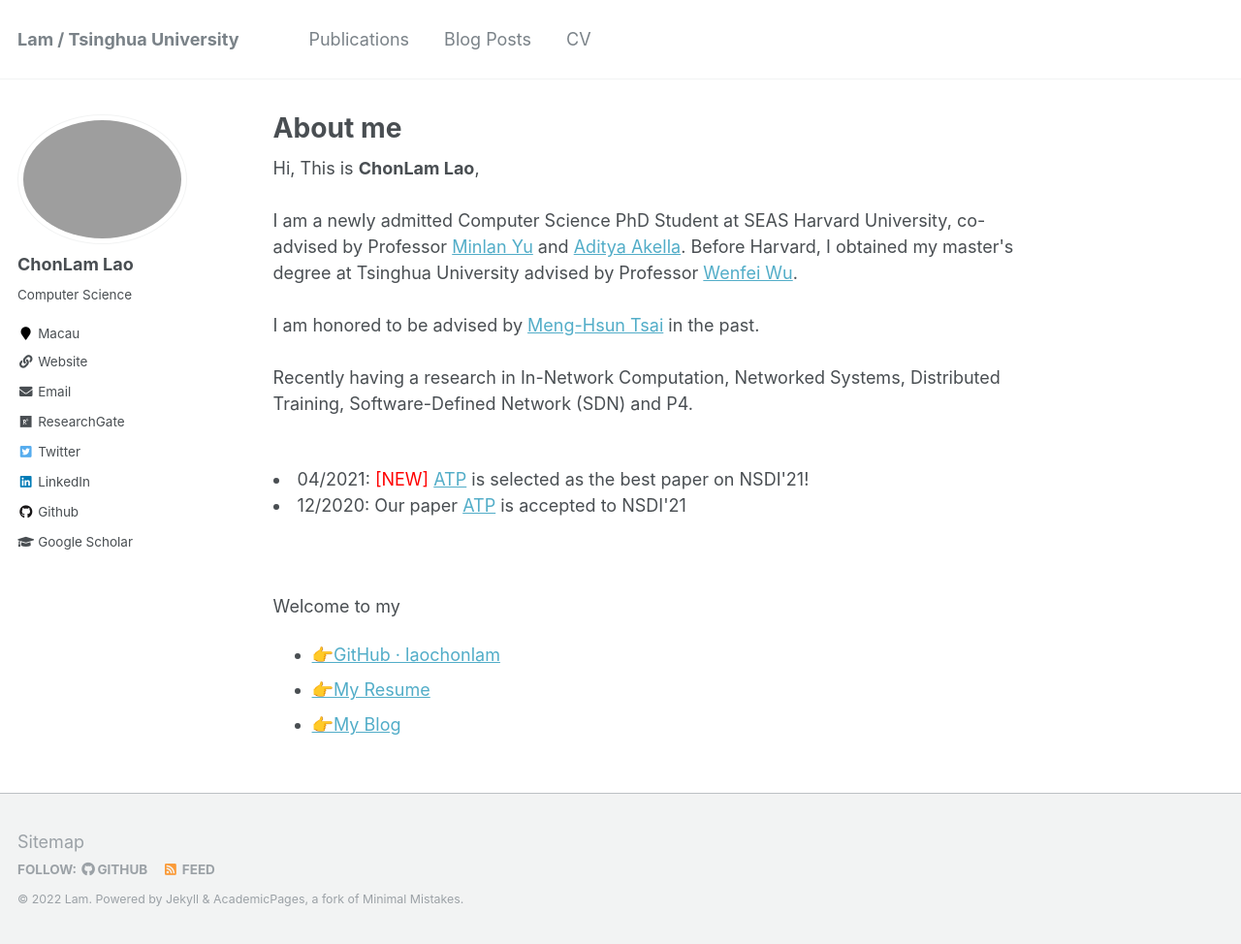
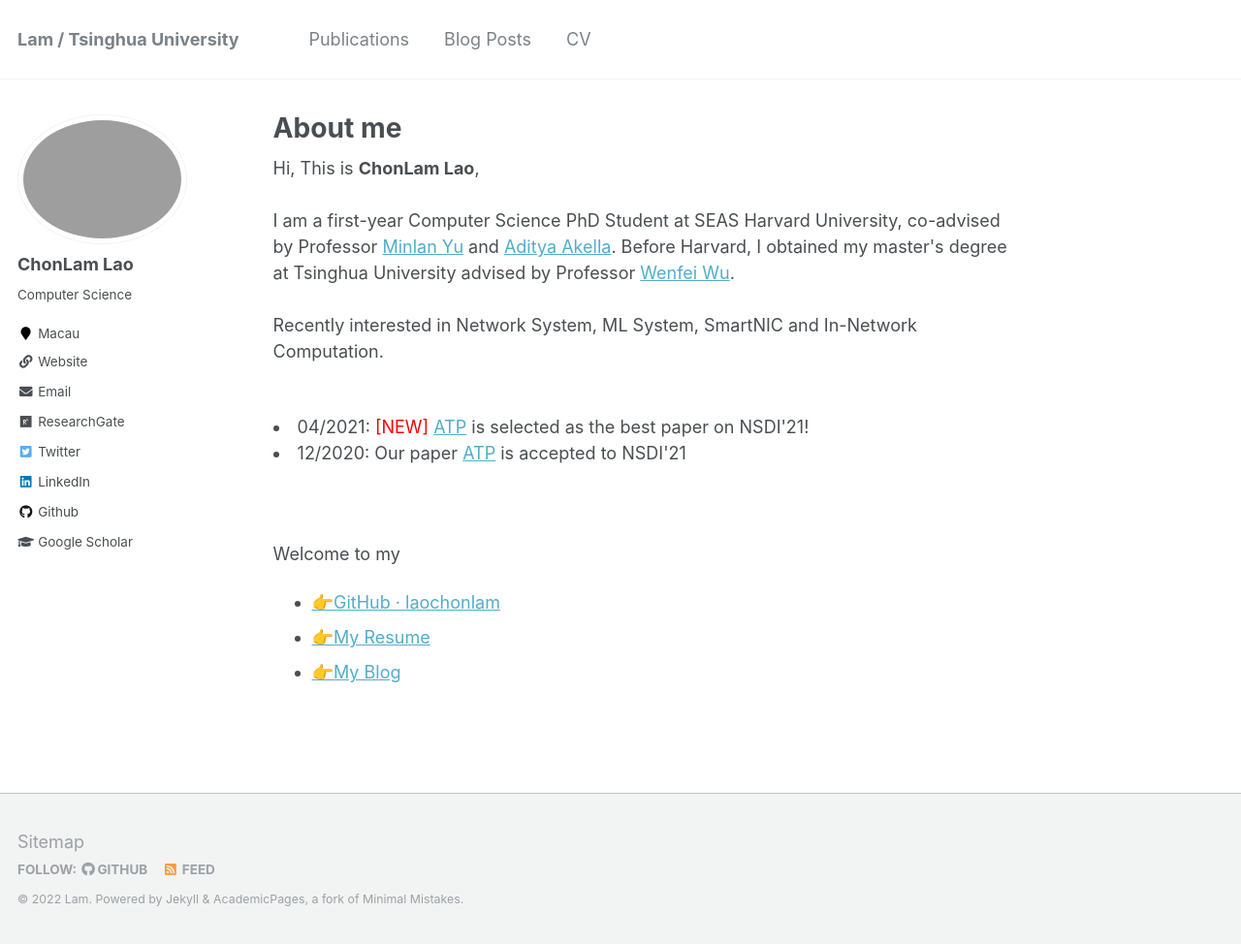
Before and after one commit to laochonlam/personal-website, a Jekyll site: the page built from _pages/about.md, in a window 1280 px wide and 974 px high. Shown: the whole window at 97% size. Built offline with Jekyll 4.4.1, drawn with Linux system fonts in a browser that asks for light colours.

Commit message:
personal website update

```diff
--- a/_pages/about.md
+++ b/_pages/about.md
@@ -9,12 +9,8 @@ redirect_from:
 ---
 
 <p>Hi, This is <strong>ChonLam Lao</strong>,
-    <br> <br>I am a newly admitted Computer Science PhD Student at SEAS Harvard University, co-advised by Professor <a href="http://minlanyu.seas.harvard.edu/" target="_blank">Minlan Yu</a> and <a href="http://pages.cs.wisc.edu/~akella/" target="_blank">Aditya Akella</a>. Before Harvard, I obtained my master's degree at Tsinghua University advised by Professor <a href="https://wenfei-wu.github.io/" target="_blank">Wenfei Wu</a>.
-    <br>
-    <br>
-    I am honored to be advised by
-    <a href="https://menghsun.github.io/www/" target="_blank">Meng-Hsun Tsai</a> in the past.
-    <br> <br>Recently having a research in In-Network Computation, Networked Systems, Distributed Training, Software-Defined Network (SDN) and P4.<br> <br>
+    <br> <br>I am a first-year Computer Science PhD Student at SEAS Harvard University, co-advised by Professor <a href="http://minlanyu.seas.harvard.edu/" target="_blank">Minlan Yu</a> and <a href="http://pages.cs.wisc.edu/~akella/" target="_blank">Aditya Akella</a>. Before Harvard, I obtained my master's degree at Tsinghua University advised by Professor <a href="https://wenfei-wu.github.io/" target="_blank">Wenfei Wu</a>.
+    <br> <br>Recently interested in Network System, ML System, SmartNIC and In-Network Computation.<br> <br>
     <li> 04/2021: <font color="red">[NEW] </font><a href="https://in-atp.github.io/" target="_blank">ATP</a> is selected as the best paper on NSDI'21!</li>
     <li> 12/2020: Our paper <a href="https://in-atp.github.io/" target="_blank">ATP</a> is accepted to NSDI'21</li><br> <br>
     </p>
```
